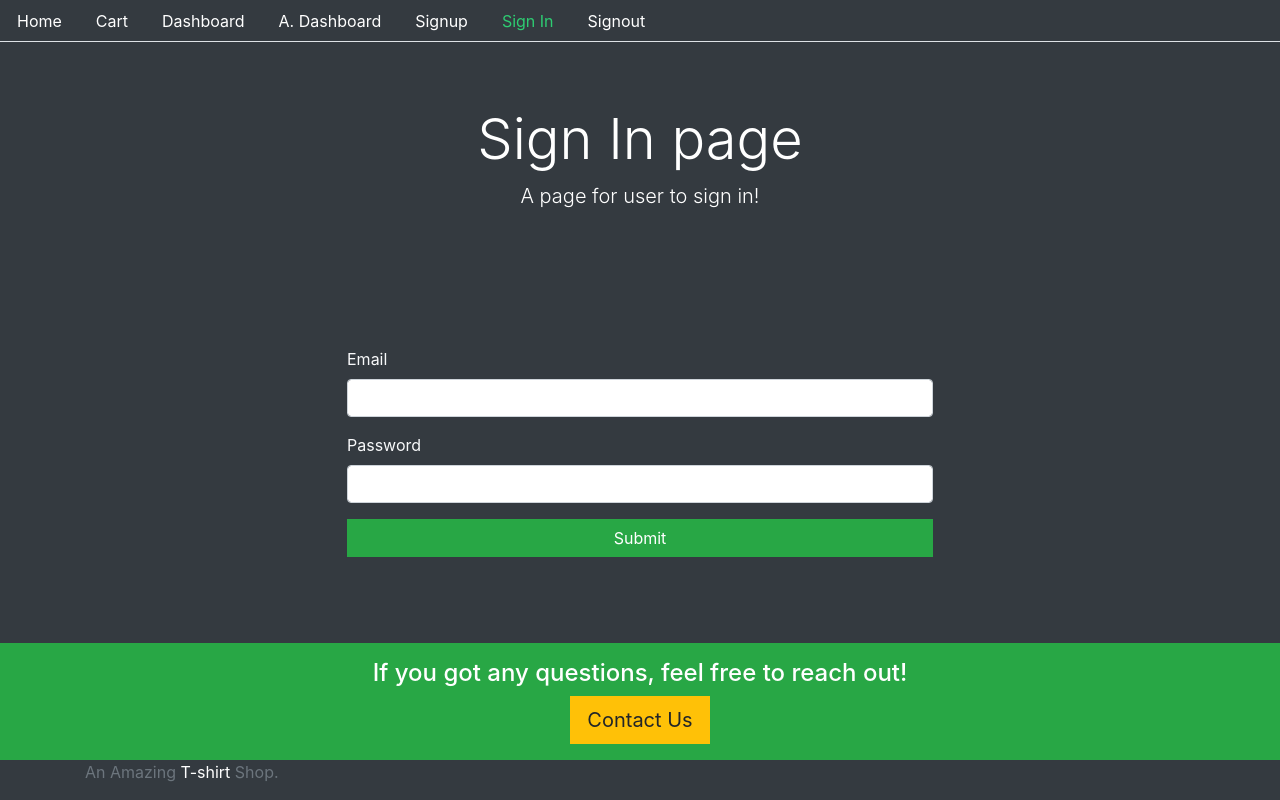
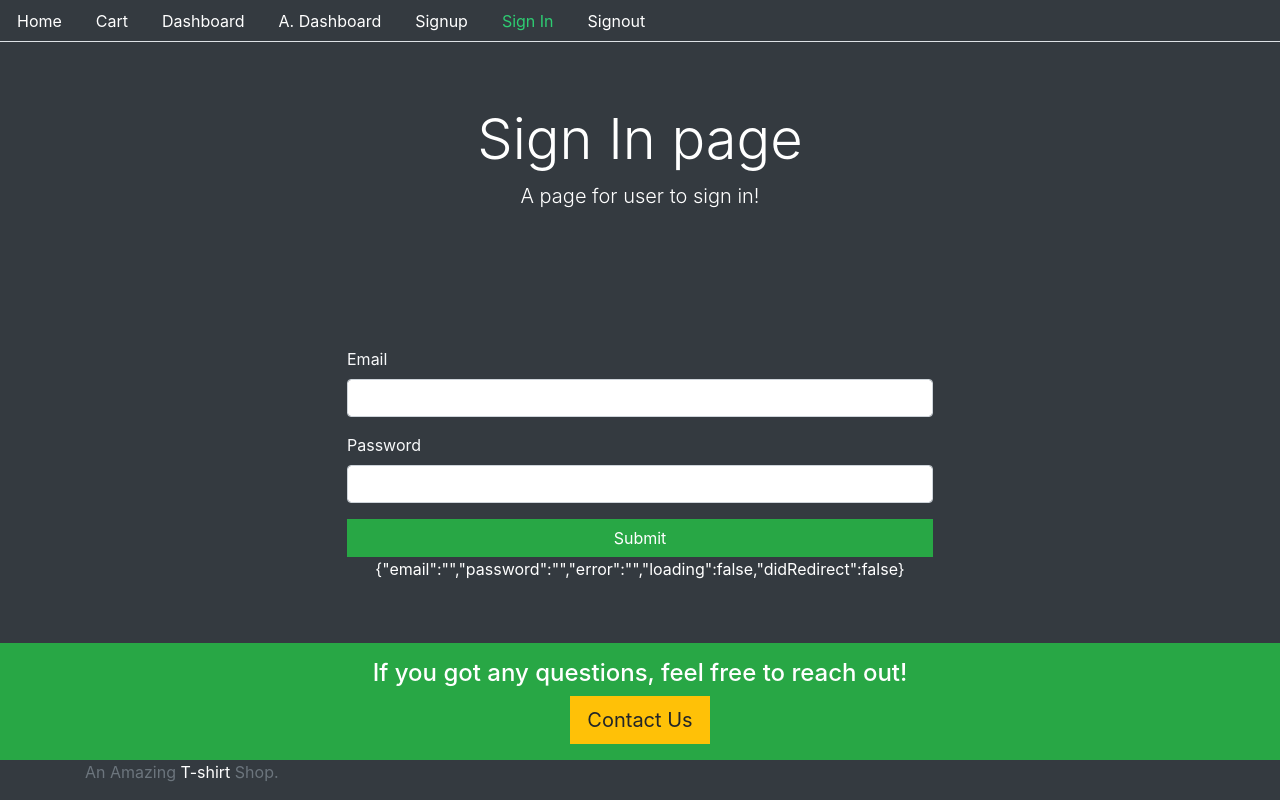
Before and after one commit to akshaydonhe12/T-shirt-Mern, a React (Create React App) app in the folder projfrontend/: page /signin in a window 1280 px wide. Built offline with nearby package versions, Linux system fonts and the light colour scheme.

Commit message:
signin-functionlity/frontend

```diff
--- a/projfrontend/src/user/Signin.js
+++ b/projfrontend/src/user/Signin.js
@@ -1,17 +1,81 @@
 import React, { useState } from "react";
 import Base from "../core/Base";
-import { Link } from "react-router-dom";
+import { Link, Redirect } from "react-router-dom";
+
+import { signin, authenticate, isAutheticated } from "../auth/helper";
 
 const Signin = () => {
-
   const [values, setValues] = useState({
-    name: "",
     email: "",
     password: "",
     error: "",
     loading: false,
     didRedirect: false
   });
+
+  const { email, password, error, loading, didRedirect } = values;
+  const { user } = isAutheticated();
+
+  const handleChange = name => event => {
+    setValues({ ...values, error: false, [name]: event.target.value });
+  };
+
+  const onSubmit = event => {
+    event.preventDefault();
+    setValues({ ...values, error: false, loading: true });
+    signin({ email, password })
+      .then(data => {
+        if (data?.error) {
+          setValues({ ...values, error: data.error, loading: false });
+        } else {
+          authenticate(data, () => {
+            setValues({
+              ...values,
+              didRedirect: true
+            });
+          });
+        }
+      })
+      .catch(console.log("signin request failed"));
+  };
+
+  const performRedirect = () => {
+    if (didRedirect) {
+      if (user && user.role === 1) {
+        return <p>redirect to admin</p>;
+      } else {
+        return <p>redirect to user dashboard</p>;
+      }
+    }
+    if (isAutheticated()) {
+      return <Redirect to="/" />;
+    }
+  };
+
+  const loadingMessage = () => {
+    return (
+      loading && (
+        <div className="alert alert-info">
+          <h2>Loading...</h2>
+        </div>
+      )
+    );
+  };
+
+  const errorMessage = () => {
+    return (
+      <div className="row">
+        <div className="col-md-6 offset-sm-3 text-left">
+          <div
+            className="alert alert-danger"
+            style={{ display: error ? "" : "none" }}
+          >
+            {error}
+          </div>
+        </div>
+      </div>
+    );
+  };
 
   const signInForm = () => {
     return (
@@ -20,14 +84,26 @@ const Signin = () => {
           <form>
             <div className="form-group">
               <label className="text-light">Email</label>
-              <input className="form-control" type="email" />
+              <input
+                onChange={handleChange("email")}
+                value={email}
+                className="form-control"
+                type="email"
+              />
             </div>
 
             <div className="form-group">
               <label className="text-light">Password</label>
-              <input className="form-control" type="password" />
+              <input
+                onChange={handleChange("password")}
+                value={password}
+                className="form-control"
+                type="password"
+              />
             </div>
-            <button className="btn btn-success btn-block">Submit</button>
+            <button onClick={onSubmit} className="btn btn-success btn-block">
+              Submit
+            </button>
           </form>
         </div>
       </div>
@@ -36,7 +112,11 @@ const Signin = () => {
 
   return (
     <Base title="Sign In page" description="A page for user to sign in!">
+      {loadingMessage()}
+      {errorMessage()}
       {signInForm()}
+      {performRedirect()}
+      <p className="text-white text-center">{JSON.stringify(values)}</p>
     </Base>
   );
 };
--- a/projfrontend/src/user/Signup.js
+++ b/projfrontend/src/user/Signup.js
@@ -89,7 +89,7 @@ const Signup = () => {
             className="alert alert-success"
             style={{ display: success ? "" : "none" }}
           >
-            New account was created successfully. Please{" "}
+            New account was created successfully. Please
             <Link to="/signin">Login Here</Link>
           </div>
         </div>
```
